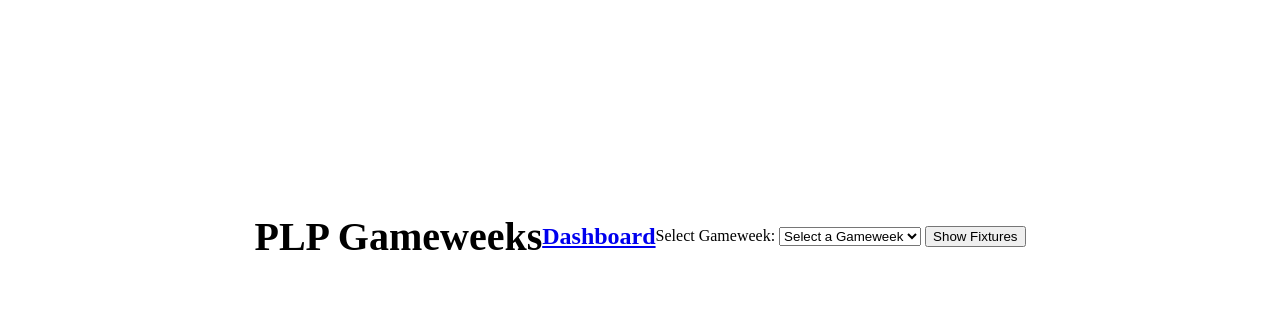
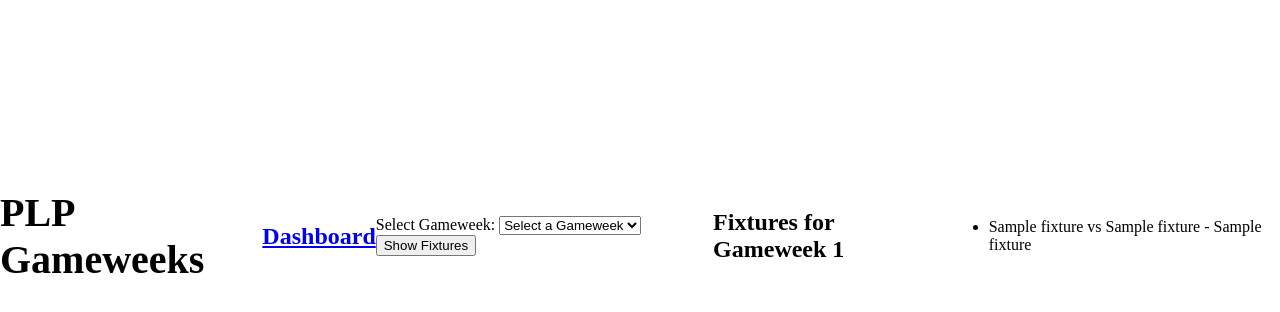
Before and after one commit to C0USTEAU/plp-game, a Flask app: template api/templates/gameweeks.html in a window 1280 px wide. Shown: the part 164-476 px from the top of the page. Run offline with Flask 2, Linux system fonts and the light colour scheme; the template is opened without the code that fills it: most values are stand-ins (such as "Sample title", 1, 10 or a date in 2020).

Commit message:
Disply fixtures for selected gameweek

```diff
--- a/api/templates/gameweeks.html
+++ b/api/templates/gameweeks.html
@@ -16,8 +16,8 @@
     </style>
 </head>
 <body>
-    <h1>PLP Gameweeks</h1><br><br>
-    <p><h2><a href="/dashboard">Dashboard</a></h2></p><br><br>
+    <h1>PLP Gameweeks</h1><br /><br />
+    <p><h2><a href="/dashboard">Dashboard</a></h2></p><br /><br />
     <form action="/gameweeks" method="post">
         <label for="gameweek">Select Gameweek:</label>
         <select id="gameweek" name="gameweek">
@@ -30,5 +30,17 @@
         </select>
         <input type="submit" value="Show Fixtures">
     </form>
+    {% if fixtures %}
+        {% if fixtures[0][0] != -1 %}
+            <h2>Fixtures for Gameweek {{ fixtures[0][0] }}</h2>
+        {% else %}
+            <h2>No Fixtures Selected</h2>
+        {% endif %}
+        <ul>
+            {% for fixture in fixtures %}
+                <li>{{ fixture[1] }} vs {{ fixture[2] }} - {{ fixture[3] }}</li>
+            {% endfor %}
+        </ul>
+    {% endif %}
 </body>
 </html>
```
